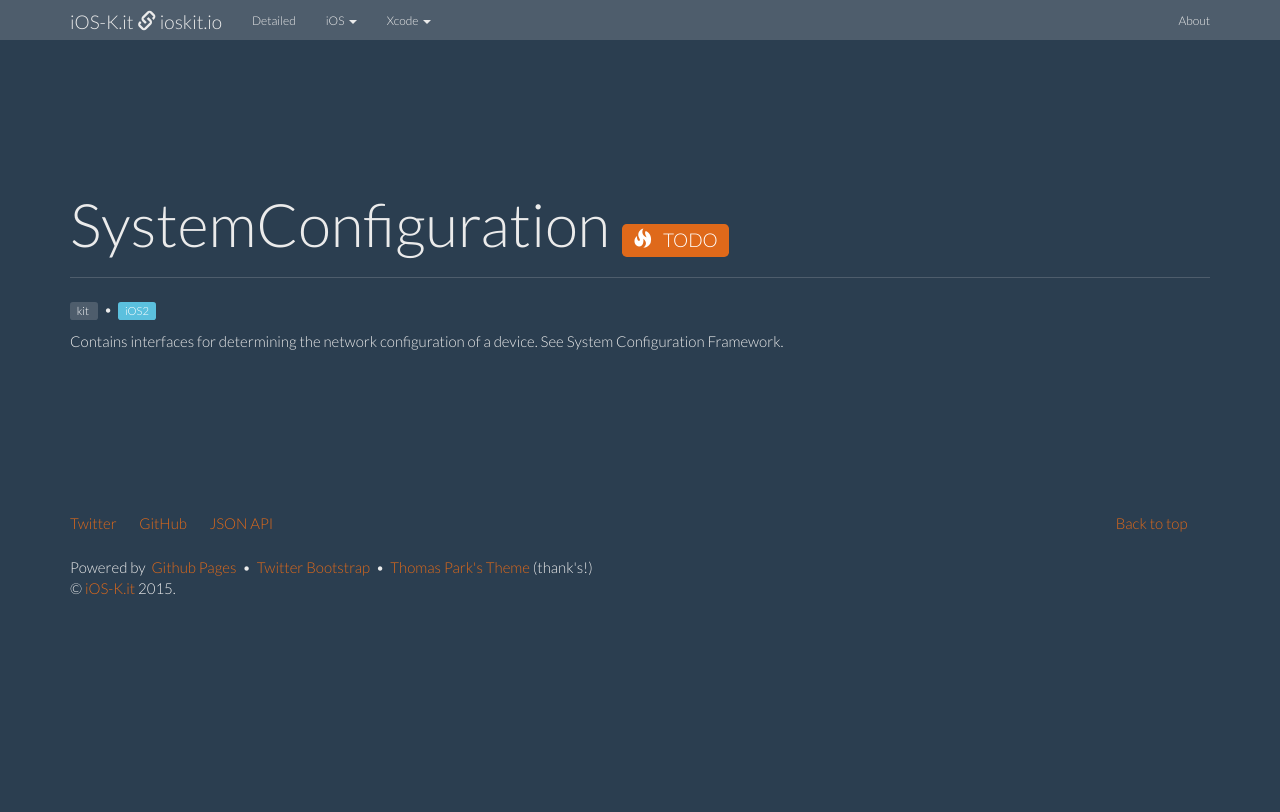
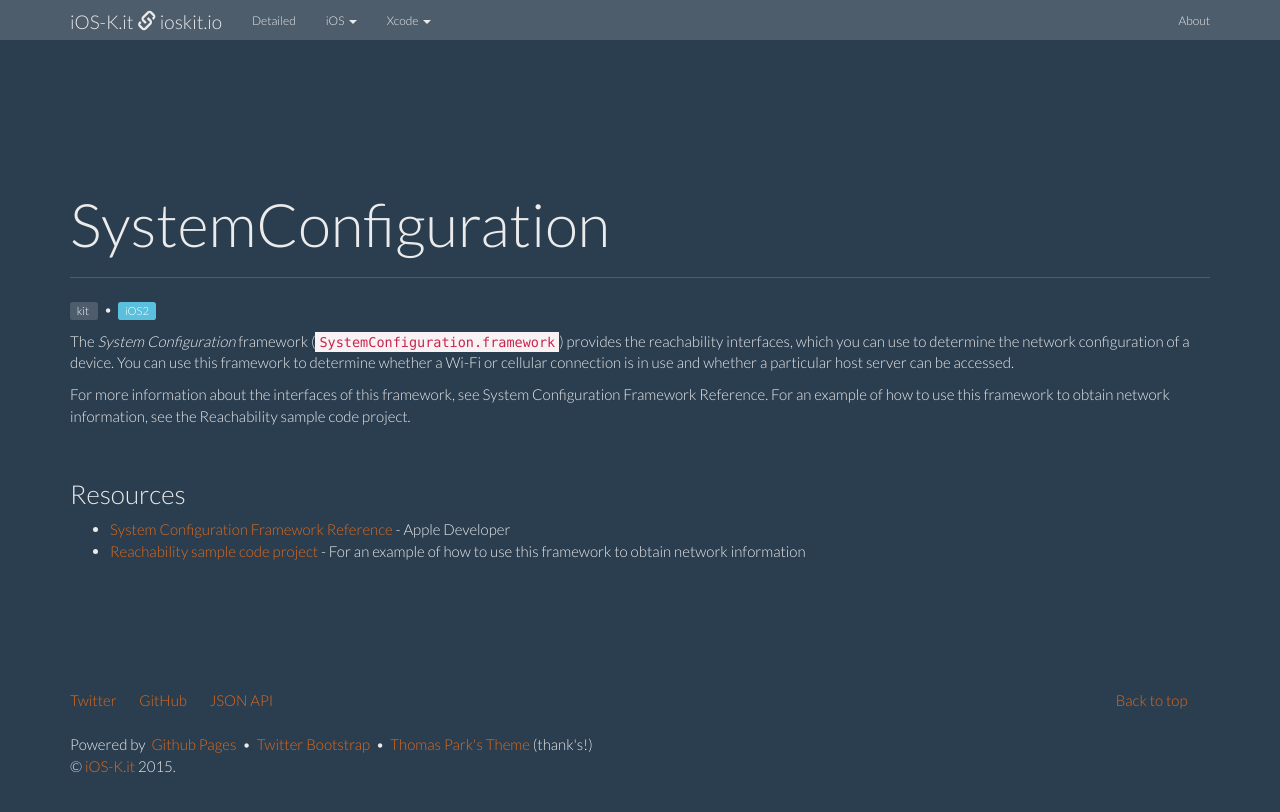
Before and after one commit to ioskit/ioskit.github.io, a Jekyll site: the page built from _kits/SystemConfiguration.md, in a window 1280 px wide. Shown: the top 812 px of the page. Built offline with Jekyll 4.4.1, drawn with Linux system fonts in a browser that asks for light colours; nearby versions of some CDN libraries.

```diff
--- a/_kits/SystemConfiguration.md
+++ b/_kits/SystemConfiguration.md
@@ -2,16 +2,31 @@
 layout: kit
 name: 'SystemConfiguration'
 id: systemconfiguration
-status: TODO
+status:
+type: kit
 since: iOS2
 prefixe: 'SC'
-link:
-abstract: "Contains interfaces for determining the network configuration of a device. See System Configuration Framework."
-links__:
+icon__: /resources/images/kits/AppExtensions/app-extensions-icon_2x.png
+abstract: "Contains interfaces for determining the network configuration of a device."
+kits__:
+ - Foo
+links:
  - link:
-     name: 'aaa'
-     url: bbb
-     description: 'ccc'
+     name: 'System Configuration Framework Reference'
+     url: https://developer.apple.com/library/ios/documentation/Networking/Reference/SysConfig/index.html
+     description: ' - Apple Developer'
+     type: reference
+ - link:
+     name: 'Reachability sample code project'
+     url: https://developer.apple.com/library/ios/samplecode/Reachability/Introduction/Intro.html#//apple_ref/doc/uid/DTS40007324
+     description: ' - For an example of how to use this framework to obtain network information'
+     type: sample
+detailedUpdates__:
+ - update:
+     ios: iOS7
+     brief: "TODO"
 ---
 
-Contains interfaces for determining the network configuration of a device. See System Configuration Framework.
+The *System Configuration* framework (`SystemConfiguration.framework`) provides the reachability interfaces, which you can use to determine the network configuration of a device. You can use this framework to determine whether a Wi-Fi or cellular connection is in use and whether a particular host server can be accessed.
+
+For more information about the interfaces of this framework, see System Configuration Framework Reference. For an example of how to use this framework to obtain network information, see the Reachability sample code project.
```
